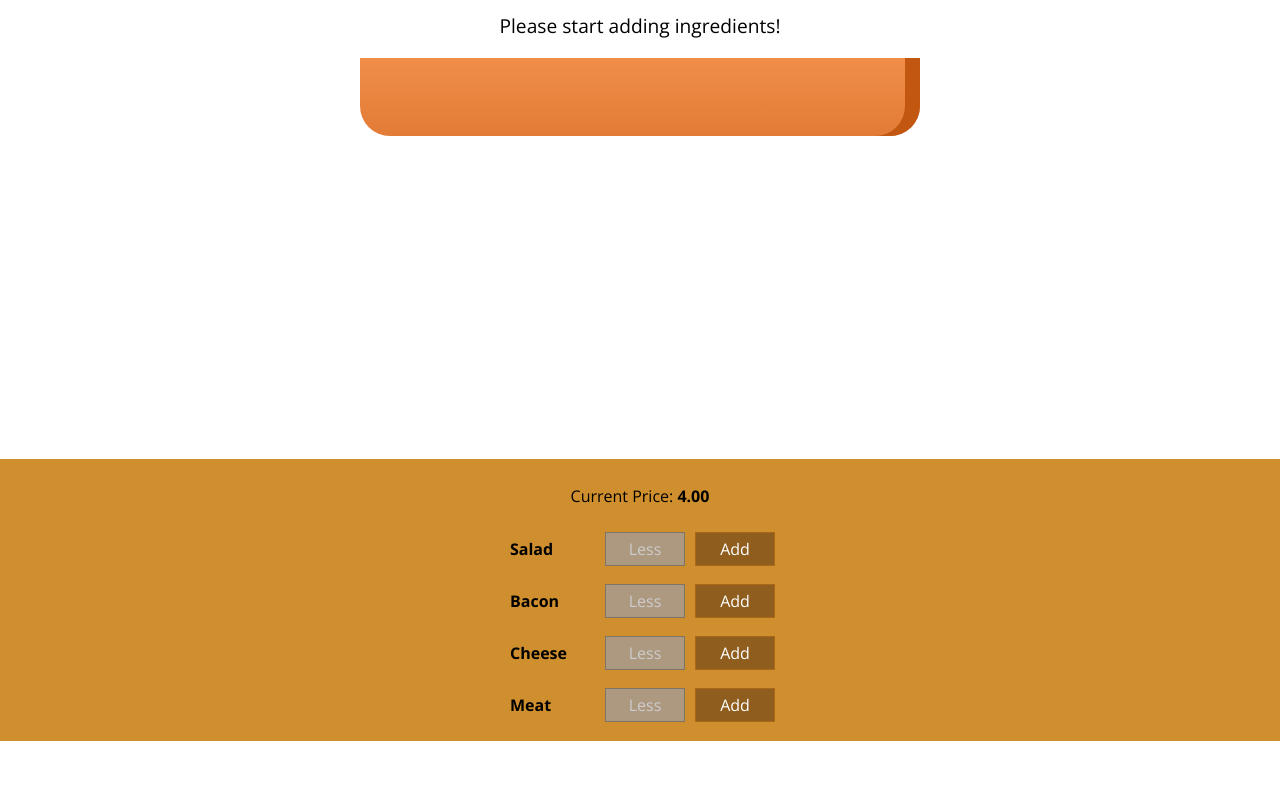
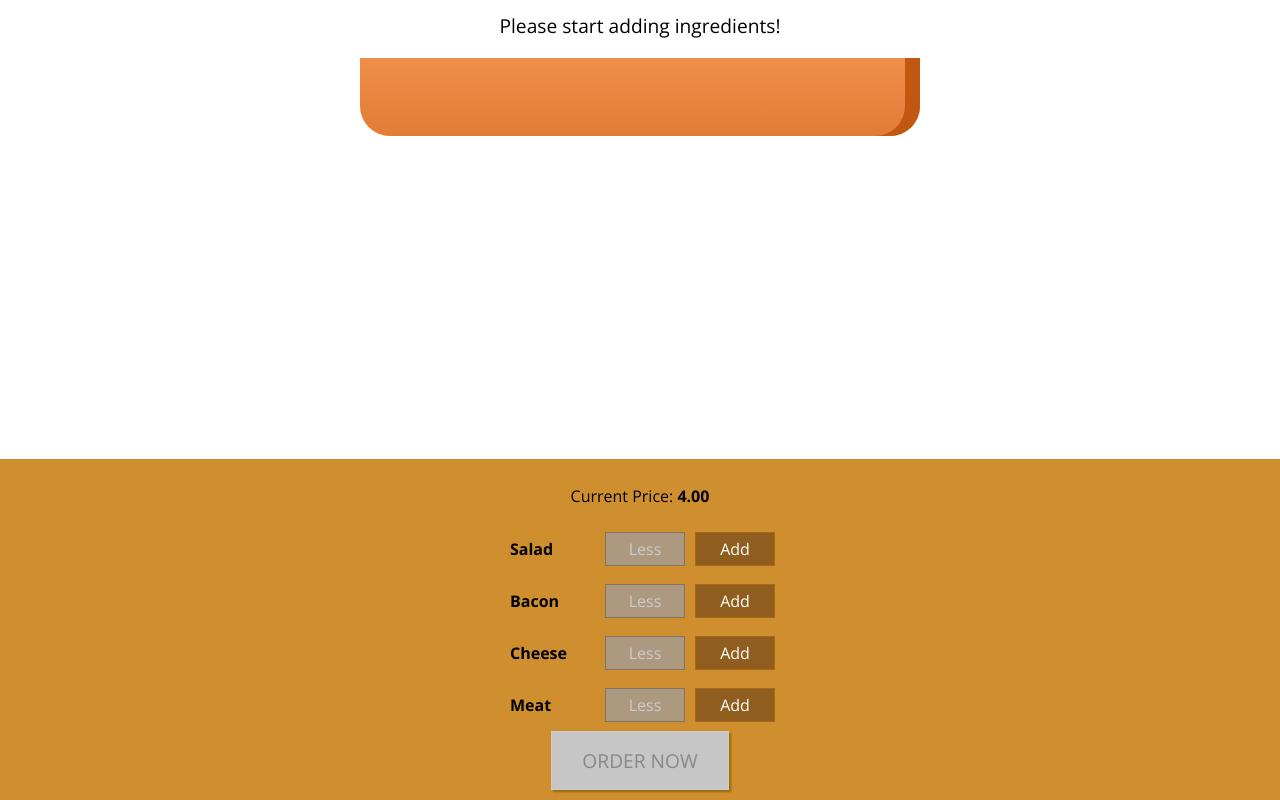
Before and after one commit to franjaviersans/ReactUdemyCourse, a React app in the folder BurgerBuilder/: page / in a window 1280 px wide. Shown: the part 179-979 px from the top of the page. Before the commit the page ends 920 px from the top, so only its background shows below. Built offline with nearby package versions, Linux system fonts and the light colour scheme.

Commit message:
Adding a Modal to show the summary of the purchase

```diff
--- a/BurgerBuilder/src/components/Burger/BuildControls/BuildControls.css
+++ b/BurgerBuilder/src/components/Burger/BuildControls/BuildControls.css
@@ -8,3 +8,45 @@
 	margin: auto;
 	padding: 10px 0;
 }
+
+
+.OrderButton {
+    background-color: #DAD735;
+    outline: none;
+    cursor: pointer;
+    border: 1px solid #966909;
+    color: #966909;
+    font-family: inherit;
+    font-size: 1.2em;
+    padding: 15px 30px;
+    box-shadow: 2px 2px 2px #966909;
+}
+
+.OrderButton:hover, .OrderButton:active {
+    background-color: #A0DB41;
+    border: 1px solid #966909;
+    color: #966909;
+}
+
+.OrderButton:disabled {
+    background-color: #C7C6C6;
+    cursor: not-allowed;
+    border: 1px solid #ccc;
+    color: #888888;
+}
+
+.OrderButton:not(:disabled) {
+    animation: enable 0.3s linear;
+}
+
+@keyframes enable {
+    0% {
+        transform: scale(1);
+    }
+    60% {
+        transform: scale(1.1);
+    }
+    100% {
+        transform: scale(1);
+    }
+}
--- a/BurgerBuilder/src/components/Burger/BuildControls/BuildControls.js
+++ b/BurgerBuilder/src/components/Burger/BuildControls/BuildControls.js
@@ -24,6 +24,12 @@
 				disabled={props.disabled[ctrl.type]}
 				/>
 		))}
+		<button
+			className={classes.OrderButton}
+			disabled={!props.purchasable}
+			onClick={props.ordered}>
+			ORDER NOW
+		</button>
 	</div>
 	);
 };
--- /dev/null
+++ b/BurgerBuilder/src/components/Burger/OrderSummary/OrderSummary.js
@@ -0,0 +1,31 @@
+import React from 'react';
+
+import Aux from '../../../hoc/AuxHOC'
+
+
+const orderSummary = (props) => {
+
+	const ing = Object.keys(props.ingredients)
+				.map ( (igKey) =>
+					(<li key={igKey}>
+						<span style={{textTrabsform: 'capitalize'}}>
+						{igKey}
+						</span>
+						: {props.ingredients[igKey]}
+					</li>)
+
+				);
+
+	return (
+		<Aux>
+			<h3>Your Order</h3>
+			<p>A delicious burger with the following ingredients:</p>
+			<ul>
+				{ing}
+			</ul>
+			<p>Continue to Checkout?</p>
+		</Aux>
+	);
+};
+
+export default orderSummary;
--- /dev/null
+++ b/BurgerBuilder/src/components/UI/Modal/Modal.css
@@ -0,0 +1,20 @@
+.Modal {
+    position: fixed;
+    z-index: 500;
+    background-color: white;
+    width: 70%;
+    border: 1px solid #ccc;
+    box-shadow: 1px 1px 1px black;
+    padding: 16px;
+    left: 15%;
+    top: 30%;
+    box-sizing: border-box;
+    transition: all 0.3s ease-out;
+}
+
+@media (min-width: 600px) {
+    .Modal {
+        width: 500px;
+        left: calc(50% - 250px);
+    }
+}
--- /dev/null
+++ b/BurgerBuilder/src/components/UI/Modal/Modal.js
@@ -0,0 +1,18 @@
+import React from 'react';
+
+import classes from './Modal.css';
+
+const modal = (props) => (
+	<div
+	className={classes.Modal}
+	style={{
+		transform: props.show ? 'translateY(0)': 'translateY(-100vh)',
+		opacity: props.show ? '1': '0',
+	}}
+	>
+		{props.children}
+	</div>
+
+);
+
+export default modal;
--- a/BurgerBuilder/src/containers/BurgerBuilder/BurgerBuilder.js
+++ b/BurgerBuilder/src/containers/BurgerBuilder/BurgerBuilder.js
@@ -3,7 +3,8 @@
 import Aux from '../../hoc/AuxHOC';
 import Burger from '../../components/Burger/Burger'
 import BuildControls from '../../components/Burger/BuildControls/BuildControls';
-
+import Modal from '../../components/UI/Modal/Modal';
+import OrderSummary from '../../components/Burger/OrderSummary/OrderSummary';
 
 const INGREDIENT_PRICES = {
 	salad: 0.5,
@@ -27,7 +28,24 @@
 			cheese: 0,
 			meat: 0
 		},
-		totalPrice: 4
+		totalPrice: 4,
+		purchasable: false,
+		purchasing: false,
+	}
+
+	updatePurchaseState(updatedIngredients){
+		const ingredients = {
+			...updatedIngredients
+		};
+		const sum = Object.keys(ingredients)
+					.map(igKey => {
+						return ingredients[igKey];
+					})
+					.reduce((sum, el) => sum + el,0);;
+
+		this.setState({
+			purchasable: sum > 0,
+		});
 	}
 
 	addIngredientHandler = (type) => {
@@ -42,6 +60,8 @@
 			totalPrice: newPrice,
 			ingredients: updatedIngredients,
 		});
+
+		this.updatePurchaseState(updatedIngredients);
 	}
 
 	removeIngredientHandler = (type) => {
@@ -58,6 +78,12 @@
 			totalPrice: newPrice,
 			ingredients: updatedIngredients,
 		});
+
+		this.updatePurchaseState(updatedIngredients);
+	}
+
+	purchasehandler = () => {
+		this.setState({purchasing:true});
 	}
 
 	render () {
@@ -72,12 +98,18 @@
 
 		return (
 			<Aux>
+				<Modal show={this.state.purchasing}>
+					<OrderSummary ingredients={this.state.ingredients}/>
+				</Modal>
 				<Burger ingredients={this.state.ingredients}/>
 				<BuildControls
 					ingredientAdded={this.addIngredientHandler}
 					ingredientRemove={this.removeIngredientHandler}
 					disabled={disabledInfo}
-					price={this.state.totalPrice}/>
+					price={this.state.totalPrice}
+					purchasable={this.state.purchasable}
+					ordered={this.purchasehandler}
+					/>
 			</Aux>
 		);
 	}
```
Also changed, not shown: BurgerBuilder/src/components/UI/Backdrop/Backdrop.js (added).
